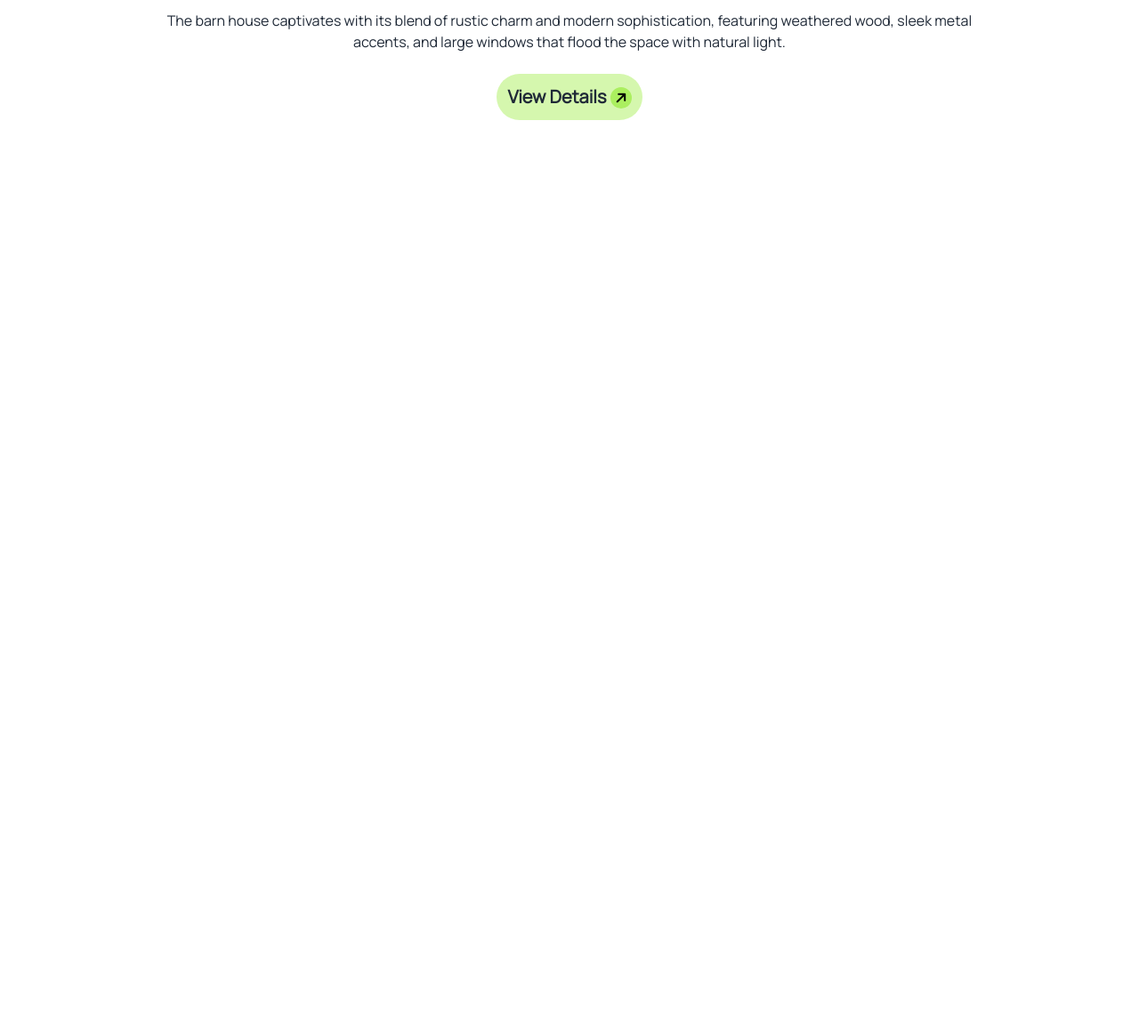
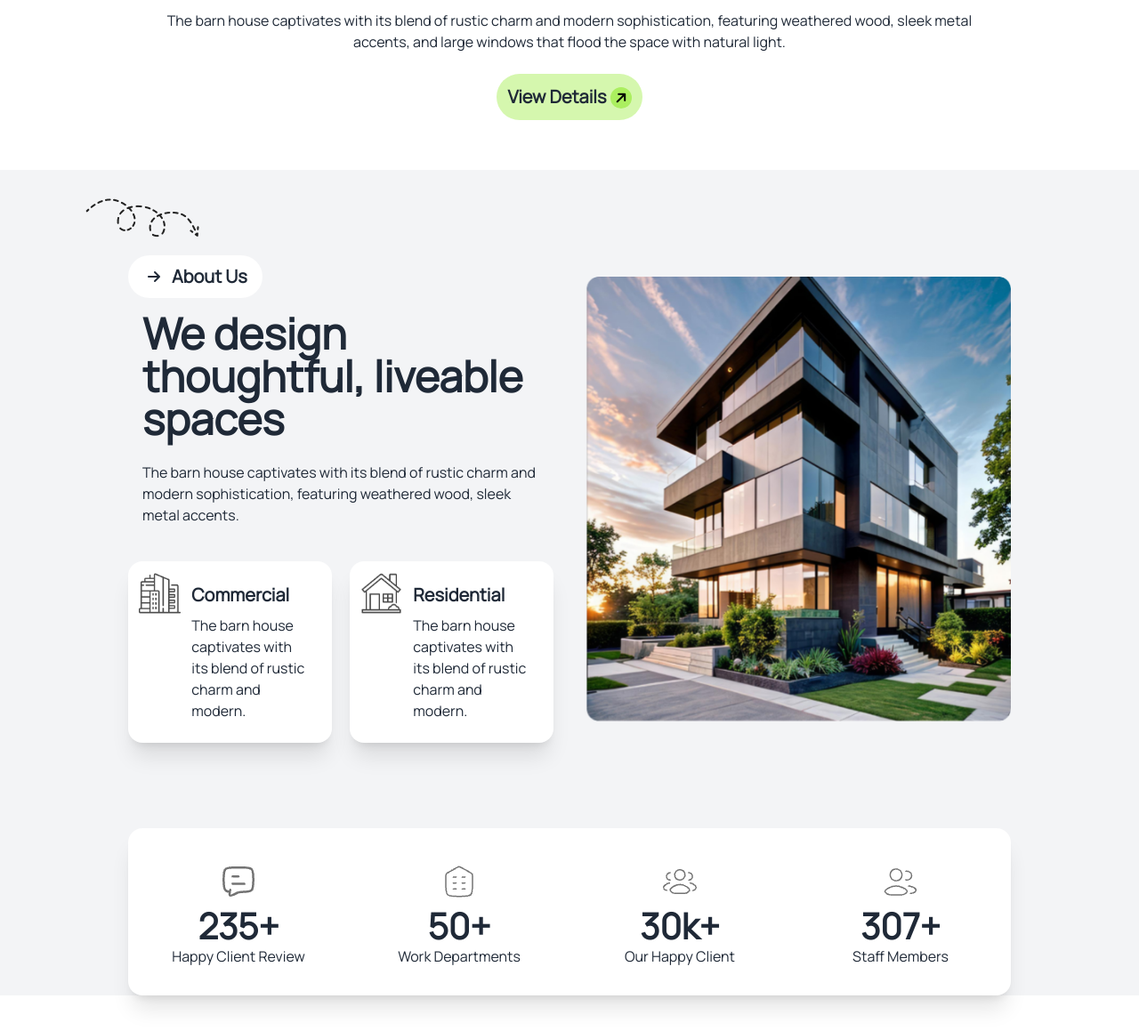
Before and after one commit to rakib-sikder/Assignment-3, a plain HTML site: page index.html in a window 1280 px wide. Shown: the part 643-1802 px from the top of the page at 89% size. Before the commit the page ends 800 px from the top, so only its background shows below. Drawn offline with nearby package versions, Linux system fonts and the light colour scheme.

Commit message:
about part

```diff
--- a/index.html
+++ b/index.html
@@ -170,5 +170,122 @@
         </div>
       </div>
     </section>
+    <!-- about us -->
+    <section class="xl:px-36 xl:my-10 lg:px-24 lg:my-7 relative bg-gray-100">
+      <img
+        src="./img/Vector.png"
+        class="absolute top-[2rem] left-[6rem] hidden xl:flex"
+      />
+      <div class="xl:flex grid gap-9 w-full py-24">
+        <div
+          class="card xl:w-1/2 m-auto rounded-box flex-grow xl:place-items-start place-items-center"
+        >
+          <a class="btn btn-ghost rounded-[32px] bg-white text-xl"
+            ><i
+              class="fa-solid fa-arrow-right text-base w-6 h-6 m-auto rounded-full"
+            ></i>
+            About Us</a
+          >
+
+          <div class="hero">
+            <div class="hero-content xl:text-left text-center">
+              <div class="w-full">
+                <h1 class="xl:text-5xl lg:text-[32px] text-[24px] font-bold">
+                  We design thoughtful, liveable spaces
+                </h1>
+                <p class="py-6">
+                  The barn house captivates with its blend of rustic charm and
+                  modern sophistication, featuring weathered wood, sleek metal
+                  accents.
+                </p>
+              </div>
+            </div>
+          </div>
+          <div class="grid gap-5 lg:flex md:flex">
+            <div class="card card-side p-3 bg-white shadow-xl">
+              <img src="./img/commercial.png" alt="Movie" class="h-12" />
+
+              <div class="card-body p-3">
+                <h2 class="card-title">Commercial</h2>
+                <p>
+                  The barn house captivates with its blend of rustic charm and
+                  modern.
+                </p>
+              </div>
+            </div>
+            <div class="card card-side p-3 bg-white shadow-xl">
+              <img src="./img/residential.png" alt="Movie" class="h-12" />
+
+              <div class="card-body p-3">
+                <h2 class="card-title">Residential</h2>
+                <p>
+                  The barn house captivates with its blend of rustic charm and
+                  modern.
+                </p>
+              </div>
+            </div>
+          </div>
+        </div>
+
+        <div
+          class="card xl:w-1/2 w-full m-auto rounded-box grid flex-grow place-items-center"
+        >
+          <img
+            src="./img/Rectangle.png"
+            alt=""
+            class="w-full lg:h-[500px] md:h-[450px]"
+          />
+        </div>
+      </div>
+
+      <div
+        class="card bg-base-100 w-auto grid lg:grid-cols-2 xl:grid-cols-4 md:grid-cols-2 grid-cols-1 justify-evenly shadow-xl"
+      >
+        <div class="">
+          <figure class="px-10 pt-10">
+            <img src="./img/comment-01.png" alt="" />
+          </figure>
+          <div class="card-body items-center -mt-4 text-center">
+            <h2 class="card-title font-extrabold xl:text-[40px] text-[32px]">
+              235+
+            </h2>
+            <p>Happy Client Review</p>
+          </div>
+        </div>
+        <div>
+          <figure class="px-10 pt-10">
+            <img src="./img/departement.png" alt="" />
+          </figure>
+          <div class="card-body items-center -mt-4 text-center">
+            <h2 class="card-title font-extrabold xl:text-[40px] text-[32px]">
+              50+
+            </h2>
+            <p>Work Departments</p>
+          </div>
+        </div>
+        <div>
+          <figure class="px-10 pt-10">
+            <img src="./img/user-group.png" alt="" />
+          </figure>
+          <div class="card-body items-center -mt-4 text-center">
+            <h2 class="card-title font-extrabold xl:text-[40px] text-[32px]">
+              30k+
+            </h2>
+            <p>Our Happy Client</p>
+          </div>
+        </div>
+        <div>
+          <figure class="px-10 pt-10">
+            <img src="./img/user-multiple.png" alt="" />
+          </figure>
+          <div class="card-body items-center -mt-4 text-center">
+            <h2 class="card-title font-extrabold xl:text-[40px] text-[32px]">
+              307+
+            </h2>
+            <p>Staff Members</p>
+          </div>
+        </div>
+      </div>
+    </section>
   </body>
 </html>
```
Also changed, not shown: img/comment-01.png (added), img/departement.png (added), img/user-group.png (added), img/user-multiple.png (added).
